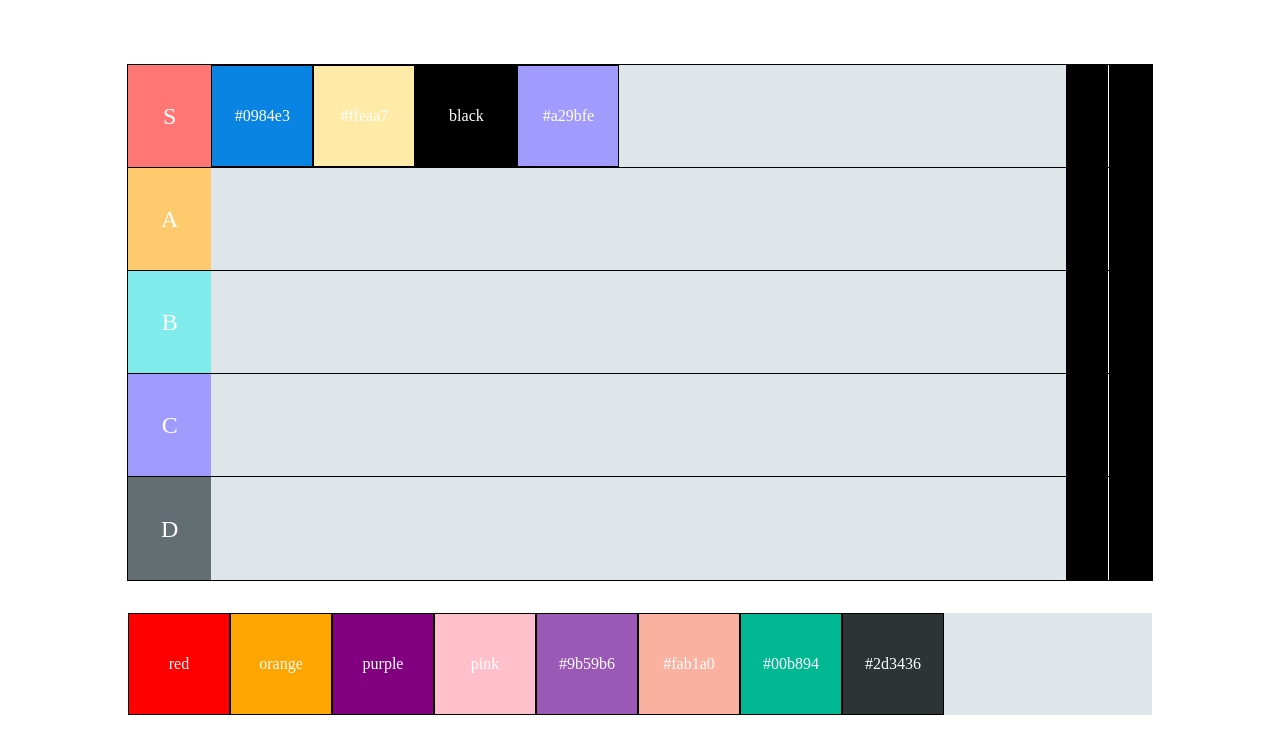
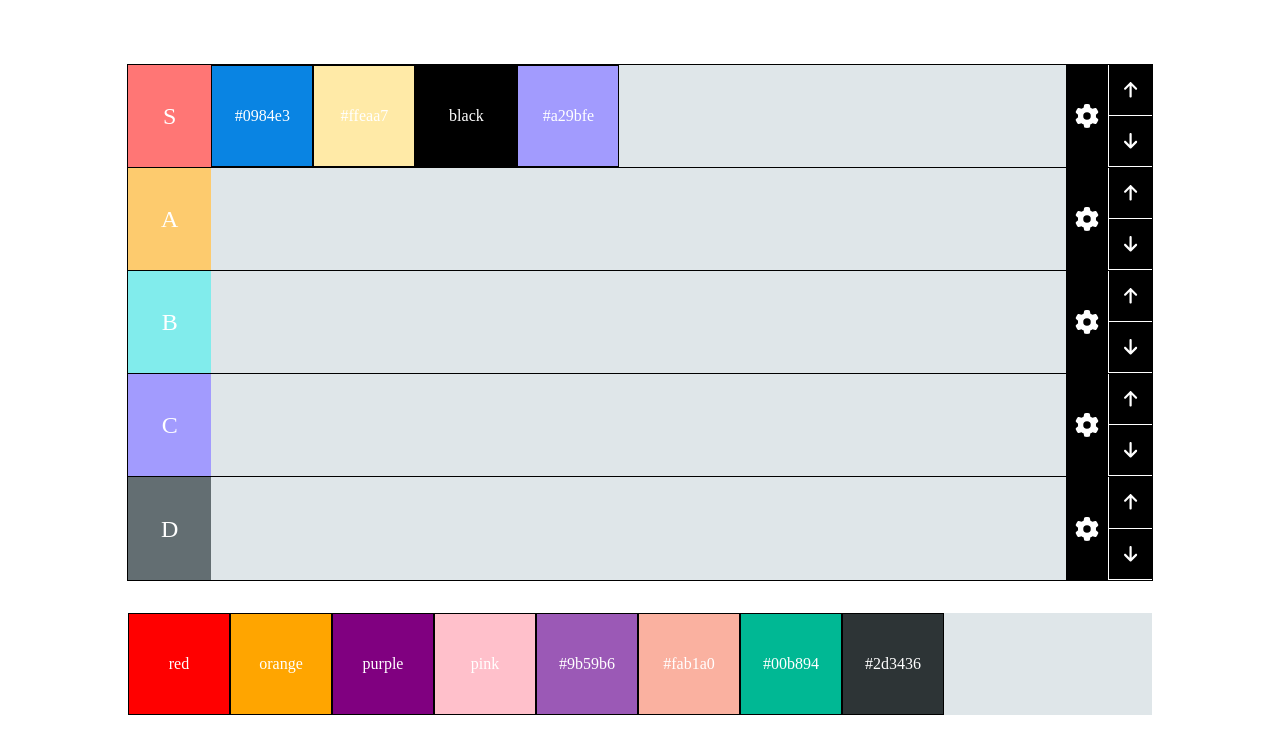
Before and after one commit to junseok44/rankingClone2, a React (Create React App) app: page / in a window 1280 px wide. Shown: the top 754 px of the page. Built offline with nearby package versions, Linux system fonts and the light colour scheme.

Commit message:
cross line movement and button markup

```diff
--- a/package.json
+++ b/package.json
@@ -3,6 +3,9 @@
   "version": "0.1.0",
   "private": true,
   "dependencies": {
+    "@fortawesome/fontawesome-svg-core": "^6.2.0",
+    "@fortawesome/free-solid-svg-icons": "^6.2.0",
+    "@fortawesome/react-fontawesome": "^0.2.0",
     "@reduxjs/toolkit": "^1.8.5",
     "@testing-library/jest-dom": "^5.16.5",
     "@testing-library/react": "^13.4.0",
--- a/src/Atom.ts
+++ /dev/null
@@ -1,22 +0,0 @@
-import { atom } from "recoil";
-
-export const dataAtom = atom({
-  key: "data",
-  default: {
-    S: ["#0984e3", "#ffeaa7", "black", "#a29bfe"],
-    A: [],
-    B: [],
-    C: [],
-    D: [],
-    ITEM: [
-      "red",
-      "orange",
-      "purple",
-      "pink",
-      "#9b59b6",
-      "#fab1a0",
-      "#00b894",
-      "#2d3436",
-    ],
-  },
-});
--- a/src/Components/Row.tsx
+++ b/src/Components/Row.tsx
@@ -1,16 +1,19 @@
 import React, { useEffect } from "react";
 import {
-  DragDropContext,
   Draggable,
   DraggingStyle,
   Droppable,
   NotDraggingStyle,
 } from "react-beautiful-dnd";
-import { useSetRecoilState } from "recoil";
 import styled from "styled-components";
 import { DropResultPlus } from "../App";
-import { dataAtom } from "../Atom";
 import { Rankenum } from "../modules/item";
+import { FontAwesomeIcon } from "@fortawesome/react-fontawesome";
+import {
+  faGear,
+  faArrowUp,
+  faArrowDown,
+} from "@fortawesome/free-solid-svg-icons";
 
 const RowContainer = styled.div`
   &:not(:last-child) {
@@ -66,13 +69,34 @@ const SettingBtn = styled.div`
   width: 5%;
   height: 100%;
   border-right: 1px solid white;
+  color: white;
+  display: flex;
+  justify-content: center;
+  align-items: center;
+  cursor: pointer;
+  font-size: 1.5rem;
 `;
 
 const MoveContainer = styled.div`
   background-color: black;
-
   width: 5%;
   height: 100%;
+  display: flex;
+  flex-direction: column;
+`;
+
+const MoveBtn = styled.div`
+  height: 50%;
+  display: flex;
+  justify-content: center;
+  align-items: center;
+  border-bottom: 1px solid white;
+  color: white;
+  font-size: 1.1rem;
+  cursor: pointer;
+  &:hover {
+    opacity: 0.7;
+  }
 `;
 
 const Row = ({
@@ -86,8 +110,6 @@ const Row = ({
   item: string[];
   onDragEnd: (result: DropResultPlus) => void;
 }) => {
-  const setitemArray = useSetRecoilState(dataAtom);
-
   useEffect(() => {
     console.log("rendered" + droppableId);
   });
@@ -125,8 +147,17 @@ const Row = ({
             )}
           </Droppable>
         </DragContainer>
-        <SettingBtn></SettingBtn>
-        <MoveContainer></MoveContainer>
+        <SettingBtn>
+          <FontAwesomeIcon icon={faGear}></FontAwesomeIcon>
+        </SettingBtn>
+        <MoveContainer>
+          <MoveBtn>
+            <FontAwesomeIcon icon={faArrowUp}></FontAwesomeIcon>
+          </MoveBtn>
+          <MoveBtn>
+            <FontAwesomeIcon icon={faArrowDown}></FontAwesomeIcon>
+          </MoveBtn>
+        </MoveContainer>
       </RowContainer>
     </>
   );
--- a/src/modules/item.ts
+++ b/src/modules/item.ts
@@ -1,13 +1,4 @@
 import { produce } from "immer";
-
-interface TinitialState {
-  S: string[];
-  A: string[];
-  B: string[];
-  C: string[];
-  D: string[];
-  ITEM: string[];
-}
 
 interface rankObj {
   rank: Rankenum;
@@ -58,24 +49,6 @@ export const moveCrossLine = (
   sourceIndex,
   destIndex,
 });
-
-// const initialState: TinitialState = {
-//   S: ["#0984e3", "#ffeaa7", "black", "#a29bfe"],
-//   A: [],
-//   B: [],
-//   C: [],
-//   D: [],
-// ITEM: [
-//   "red",
-//   "orange",
-//   "purple",
-//   "pink",
-//   "#9b59b6",
-//   "#fab1a0",
-//   "#00b894",
-//   "#2d3436",
-// ],
-// };
 
 const initialState1: TinitialState1 = [
   {
@@ -135,7 +108,14 @@ export const itemReducer = (state = initialState1, action: Taction) => {
       });
     }
     case MOVE_CROSSLINE: {
-      return state;
+      return produce(state, (draft) => {
+        const moveObj = draft.find((item) => item.rank === sourceDropId);
+        const destObj = draft.find((item) => item.rank === destDropId);
+        if (!moveObj) return;
+        const moveItem = moveObj.item[sourceIndex];
+        moveObj.item.splice(sourceIndex, 1);
+        destObj?.item.splice(destIndex, 0, moveItem);
+      });
     }
     default: {
       return state;
```
Also changed, not shown: 1 other file (tests, documents, lock files or other folders).
